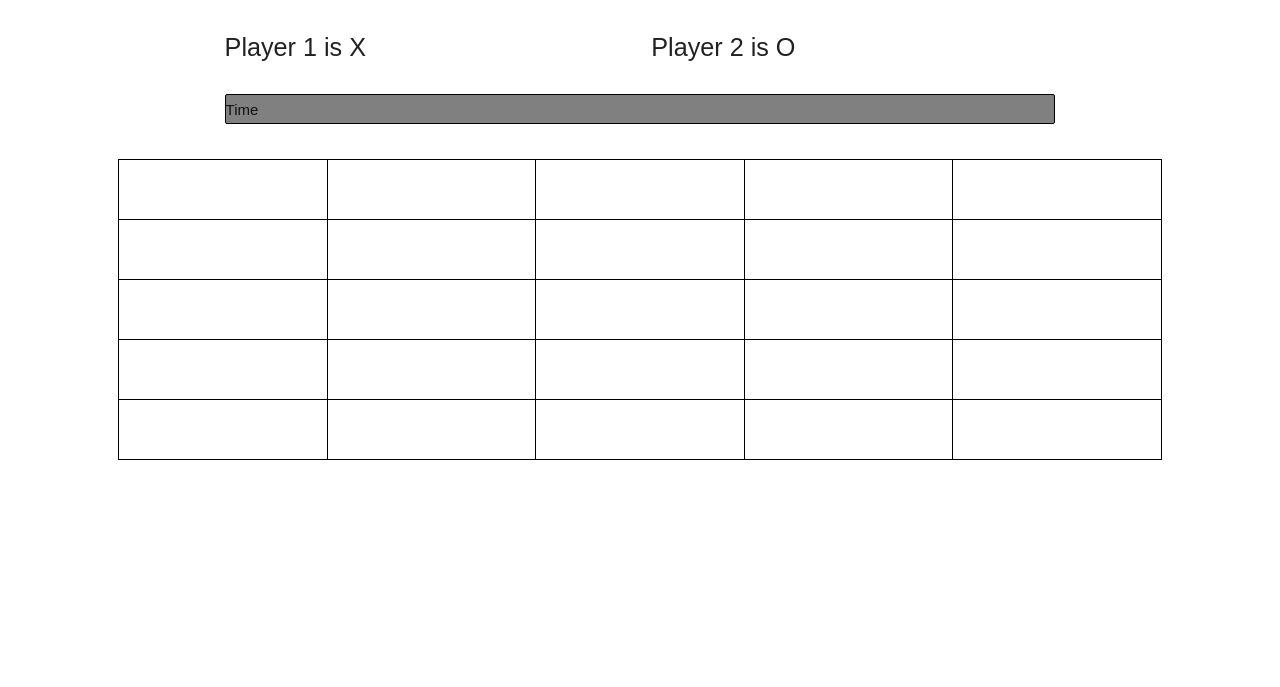
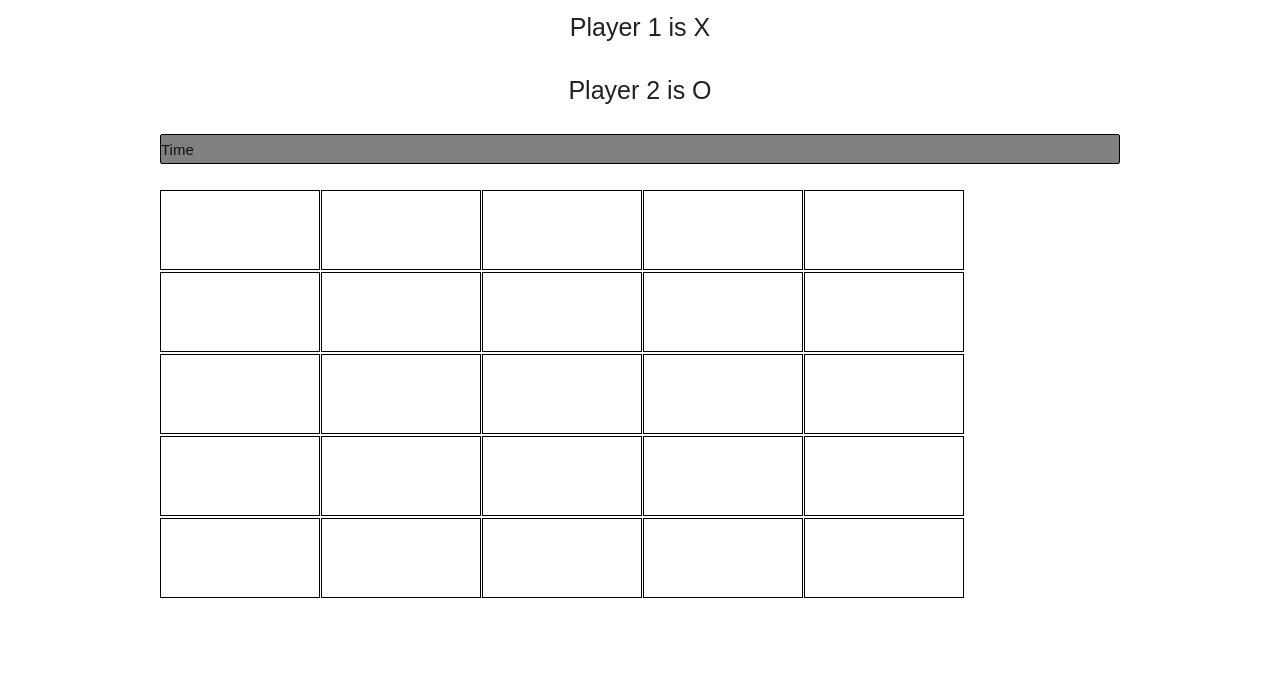
Before and after one commit to Aatuolk/JSTicTacToeV3Materialize, a website built with Parcel: page index.html in a window 1280 px wide. Shown: the part 113-800 px from the top of the page. Built offline with nearby package versions, Linux system fonts and the light colour scheme.

Commit message:
Final? Table changed to grid and grid removed from elsewhere.

```diff
--- a/index.html
+++ b/index.html
@@ -14,39 +14,56 @@
   </head>
 
   <body>
+    <h1>TIC TAC TOE</h1>
+    <p>Player 1 is X</p>
+    <p>Player 2 is O</p>
+
+    <div class="progress" id="progressBar">
+      <div class="determinate" id="innerBar">Time</div>
+    </div>
+
+    <p></p>
+
+    <div class="board" id="boardi">
       <div class="row">
         <div class="col s2"></div>
-      <div class="col s8">
-        <h1>TIC TAC TOE</h1>
-      </div>
+        <div class="col s2"></div>
+        <div class="col s2"></div>
+        <div class="col s2"></div>
         <div class="col s2"></div>
       </div>
 
       <div class="row">
         <div class="col s2"></div>
-      <div class="col s4 flow-text">Player 1 is X</div>
-      <div class="col s4 flow-text">Player 2 is O</div>
+        <div class="col s2"></div>
+        <div class="col s2"></div>
+        <div class="col s2"></div>
         <div class="col s2"></div>
       </div>
 
       <div class="row">
         <div class="col s2"></div>
-      <div class="col s8">
-        <div class="progress" id="progressBar">
-          <div class="determinate" id="innerBar">Time</div>
-        </div>
-      </div>
+        <div class="col s2"></div>
+        <div class="col s2"></div>
+        <div class="col s2"></div>
         <div class="col s2"></div>
       </div>
 
-    <p></p>
+      <div class="row">
+        <div class="col s2"></div>
+        <div class="col s2"></div>
+        <div class="col s2"></div>
+        <div class="col s2"></div>
+        <div class="col s2"></div>
+      </div>
 
       <div class="row">
-      <div class="col s1"></div>
-      <div class="col s10">
-        <table id="board"></table>
+        <div class="col s2"></div>
+        <div class="col s2"></div>
+        <div class="col s2"></div>
+        <div class="col s2"></div>
+        <div class="col s2"></div>
       </div>
-      <div class="col s1"></div>
     </div>
 
     <script src="src/index.js"></script>
--- a/src/index.js
+++ b/src/index.js
@@ -5,19 +5,9 @@ var elem = document.getElementById("innerBar");
 let width = 0;
 let id;
 
-function createTable() {
-  const table = document.getElementById("board");
-  for (let i = 0; i < 5; i++) {
-    let row = table.insertRow();
+const col = document.querySelectorAll(".col");
 
-    for (let j = 0; j < 5; j++) {
-      row.insertCell();
-    }
-  }
-  oncclick(table);
-}
-
-function populateCell(tableCell, table) {
+function populateCell(tableCell) {
   if (counter % 2 === 0) {
     if (tableCell.innerHTML === "") {
       tableCell.innerHTML = "X";
@@ -37,25 +27,22 @@ function populateCell(tableCell, table) {
   }
 }
 
-function oncclick(table) {
-  for (var i = 0; i < table.rows.length; i++) {
-    for (var j = 0; j < table.rows[i].cells.length; j++) {
-      table.rows[i].cells[j].onclick = function () {
-        populateCell(this, table);
-        clearBarWidth();
-        moveBar();
-        if (counter > 8) {
-          handleResultValidation();
-        }
-      };
+function oncclick() {
+  for (var j = 0; j < col.length; j++) {
+    col[j].addEventListener("click", function () {
+      populateCell(this, col[j]);
+      clearBarWidth();
+      moveBar();
+    });
+    if (counter > 8) {
+      handleResultValidation();
     }
   }
 }
-createTable();
+oncclick();
 
 function clearTable() {
-  document.getElementById("board").innerHTML = "";
-  createTable();
+  document.getElementById("boardi").innerHTML = "";
 }
 
 function handleResultValidation() {
--- a/src/styles.css
+++ b/src/styles.css
@@ -3,29 +3,41 @@ body {
 }
 h1 {
   font-size: 50px;
+  text-align: center;
 }
 p {
-  font-size: 15px;
+  font-size: 25px;
+  text-align: center;
 }
 
-table {
-  table-layout: fixed;
-  border-collapse: collapse;
+.row > div {
+  padding: 20px;
   border: 1px solid black;
+  line-height: 80px;
+  text-align: center;
 }
-td {
-  border: 1px solid black;
-  text-align: center;
+.row {
+  margin: 0px;
+}
+
+.col {
+  margin: 1px;
+  height: 80px;
+  font-size: 30px;
   font-family: Helvetica;
-  font-size: 30px;
   padding: 6px;
-  width: 60px;
-  height: 60px;
 }
+.board {
+  margin: 0 auto;
+  width: 75%;
+}
+
 #progressBar {
   height: 30px;
   border: 1px solid black;
   background-color: grey;
+  margin: 0 auto;
+  width: 75%;
 }
 
 #innerBar {
```
Lines whose indentation alone changed are shown as unchanged.
